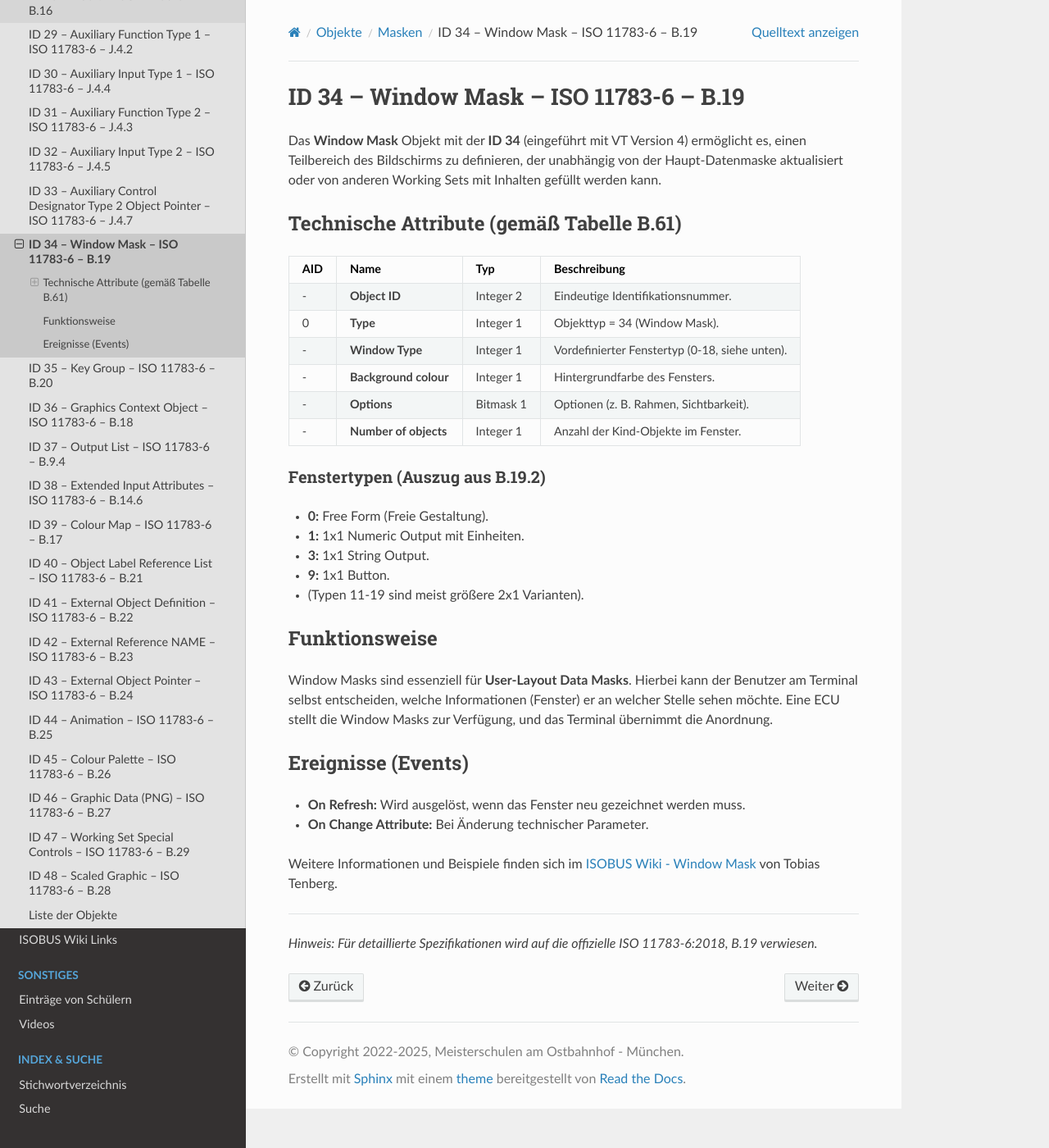
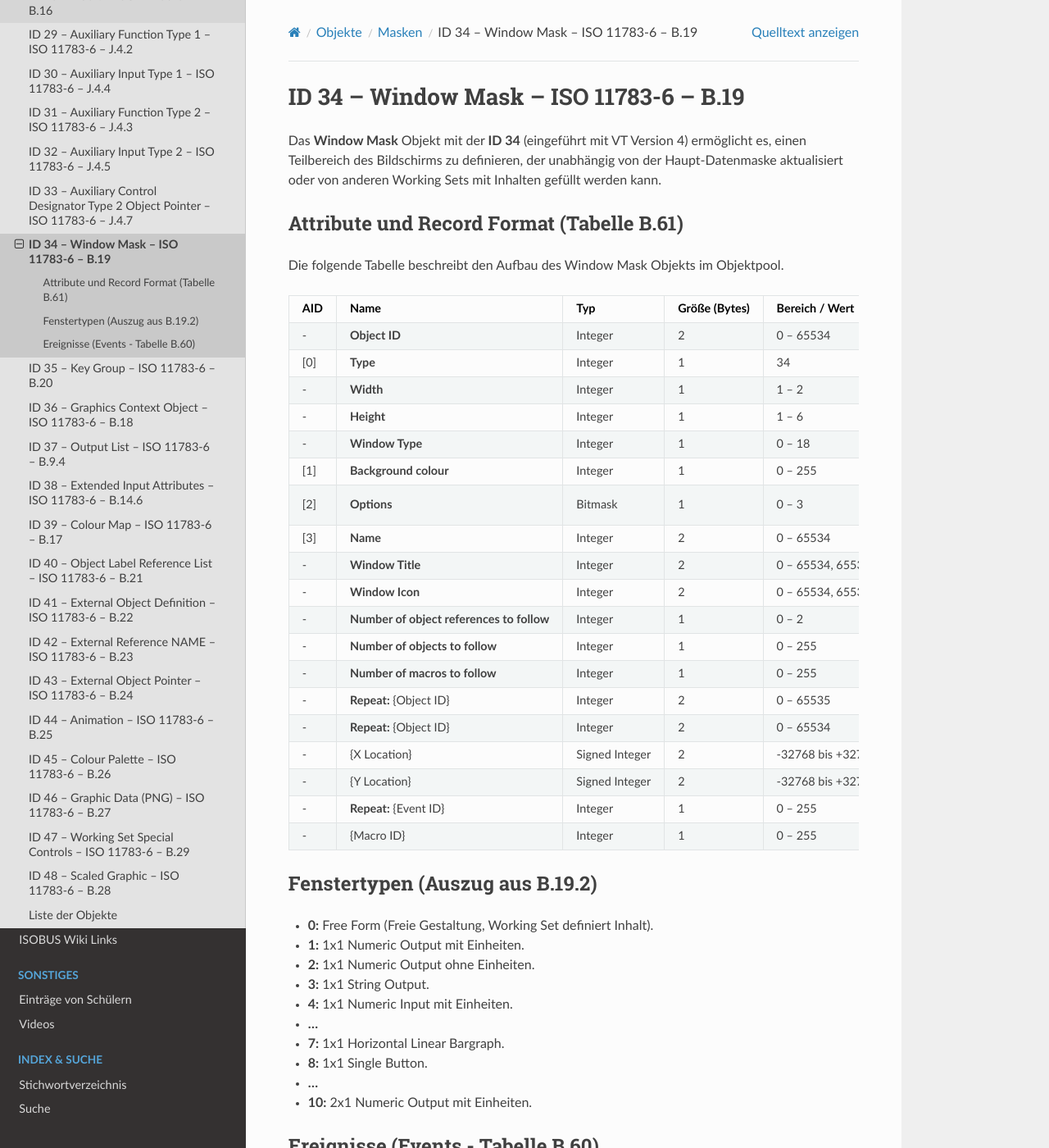
Before and after one commit to Meisterschulen-am-Ostbahnhof-Munchen/ISOBUS-VT-Objects-docs, a Sphinx documentation site: the page built from docs/isobus-objects/ID-34---Window-Mask---ISO-11783-6---B.19.md, in a window 1280 px wide and 1400 px high. Shown: the whole window at 82% size. Built offline with Sphinx 7.4.7 and the Read the Docs theme 3.1.0, drawn with Linux system fonts in a browser that asks for light colours; some of the changed text lies outside the part shown.

Commit message:
docs: update Window Mask (ID 34) with accurate attribute table and record format from ISO 11783-6 Annex B.19

```diff
--- a/docs/isobus-objects/ID-34---Window-Mask---ISO-11783-6---B.19.md
+++ b/docs/isobus-objects/ID-34---Window-Mask---ISO-11783-6---B.19.md
@@ -5,30 +5,55 @@
 
 Das **Window Mask** Objekt mit der **ID 34** (eingeführt mit VT Version 4) ermöglicht es, einen Teilbereich des Bildschirms zu definieren, der unabhängig von der Haupt-Datenmaske aktualisiert oder von anderen Working Sets mit Inhalten gefüllt werden kann.
 
-## Technische Attribute (gemäß Tabelle B.61)
+### Attribute und Record Format (Tabelle B.61)
 
-| AID | Name | Typ | Beschreibung |
-| :--- | :--- | :--- | :--- |
-| - | **Object ID** | Integer 2 | Eindeutige Identifikationsnummer. |
-| 0 | **Type** | Integer 1 | Objekttyp = 34 (Window Mask). |
-| - | **Window Type** | Integer 1 | Vordefinierter Fenstertyp (0-18, siehe unten). |
-| - | **Background colour** | Integer 1 | Hintergrundfarbe des Fensters. |
-| - | **Options** | Bitmask 1 | Optionen (z. B. Rahmen, Sichtbarkeit). |
-| - | **Number of objects** | Integer 1 | Anzahl der Kind-Objekte im Fenster. |
+Die folgende Tabelle beschreibt den Aufbau des Window Mask Objekts im Objektpool.
+
+| AID | Name | Typ | Größe (Bytes) | Bereich / Wert | Record Byte | Beschreibung |
+| :--- | :--- | :--- | :--- | :--- | :--- | :--- |
+| - | **Object ID** | Integer | 2 | 0 – 65534 | 1 – 2 | Eindeutige ID im Objektpool. |
+| [0] | **Type** | Integer | 1 | 34 | 3 | Objekttyp = Window Mask. |
+| - | **Width** | Integer | 1 | 1 – 2 | 4 | Breite in User-Layout-Spalten (nur für Typ 0 Free Form relevant, sonst ignoriert). |
+| - | **Height** | Integer | 1 | 1 – 6 | 5 | Höhe in User-Layout-Zeilen (nur für Typ 0 Free Form relevant, sonst ignoriert). |
+| - | **Window Type** | Integer | 1 | 0 – 18 | 6 | Typ des Fensters (siehe unten). |
+| [1] | **Background colour** | Integer | 1 | 0 – 255 | 7 | Hintergrundfarbe (nur für Typ 0 relevant). |
+| [2] | **Options** | Bitmask | 1 | 0 – 3 | 8 | Bit 0: Available (0=Nicht verfügbar/geblankt, 1=Verfügbar)<br>Bit 1: Transparent (1=Hintergrund transparent, nur Typ 0). |
+| [3] | **Name** | Integer | 2 | 0 – 65534 | 9 – 10 | Objekt-ID eines Output String (Name für Mapping-Screen). |
+| - | **Window Title** | Integer | 2 | 0 – 65534, 65535 | 11 – 12 | Objekt-ID eines Output String (Titel im Fenster). |
+| - | **Window Icon** | Integer | 2 | 0 – 65534, 65535 | 13 – 14 | Objekt-ID eines Output Objects (Icon für Mapping-Screen). |
+| - | **Number of object references to follow** | Integer | 1 | 0 – 2 | 15 | Anzahl der referenzierten Objekte (abhängig vom Window Type). |
+| - | **Number of objects to follow** | Integer | 1 | 0 – 255 | 16 | Anzahl der direkt enthaltenen Objekte (nur für Typ 0 Free Form). |
+| - | **Number of macros to follow** | Integer | 1 | 0 – 255 | 17 | Anzahl der folgenden Makro-Referenzen. |
+| - | **Repeat:** {Object ID} | Integer | 2 | 0 – 65535 | 18 + ... | Referenzierte Objekte (für vordefinierte Typen). |
+| - | **Repeat:** {Object ID} | Integer | 2 | 0 – 65534 | var. | Enthaltene Objekte (für Typ 0 Free Form). |
+| - | {X Location} | Signed Integer | 2 | -32768 bis +32767 | var. | X-Position relativ zum Fenster. |
+| - | {Y Location} | Signed Integer | 2 | -32768 bis +32767 | var. | Y-Position relativ zum Fenster. |
+| - | **Repeat:** {Event ID} | Integer | 1 | 0 – 255 | var. | Event ID, die das Makro auslöst. |
+| - | {Macro ID} | Integer | 1 | 0 – 255 | var. | Makro ID des auszuführenden Makros. |
 
 ### Fenstertypen (Auszug aus B.19.2)
-*   **0:** Free Form (Freie Gestaltung).
+*   **0:** Free Form (Freie Gestaltung, Working Set definiert Inhalt).
 *   **1:** 1x1 Numeric Output mit Einheiten.
+*   **2:** 1x1 Numeric Output ohne Einheiten.
 *   **3:** 1x1 String Output.
-*   **9:** 1x1 Button.
-*   (Typen 11-19 sind meist größere 2x1 Varianten).
+*   **4:** 1x1 Numeric Input mit Einheiten.
+*   **...**
+*   **7:** 1x1 Horizontal Linear Bargraph.
+*   **8:** 1x1 Single Button.
+*   **...**
+*   **10:** 2x1 Numeric Output mit Einheiten.
 
-## Funktionsweise
-Window Masks sind essenziell für **User-Layout Data Masks**. Hierbei kann der Benutzer am Terminal selbst entscheiden, welche Informationen (Fenster) er an welcher Stelle sehen möchte. Eine ECU stellt die Window Masks zur Verfügung, und das Terminal übernimmt die Anordnung.
+## Ereignisse (Events - Tabelle B.60)
 
-## Ereignisse (Events)
-*   **On Refresh:** Wird ausgelöst, wenn das Fenster neu gezeichnet werden muss.
-*   **On Change Attribute:** Bei Änderung technischer Parameter.
+Das Window Mask Objekt reagiert auf folgende Ereignisse:
+
+*   **On Show:** Wenn das Fenster als Teil einer User-Layout Maske sichtbar wird.
+*   **On Hide:** Wenn das Fenster ausgeblendet wird.
+*   **On Refresh:** Bei Änderungen an Kind-Objekten.
+*   **On Change Background Colour:** Reaktion auf Farbänderung.
+*   **On Change Child Location / Position:** Aktualisierung der Kind-Objekte.
+*   **On Change Attribute:** Reaktion auf generelle Attributänderungen.
+*   **On Pointing Event:** Touch-Ereignisse (nur bei Free Form Window).
 
 Weitere Informationen und Beispiele finden sich im [ISOBUS Wiki - Window Mask](https://isobus-studio.com/isobus-wiki/isobus-objectpool-objects/window-mask) von Tobias Tenberg.
 
```
